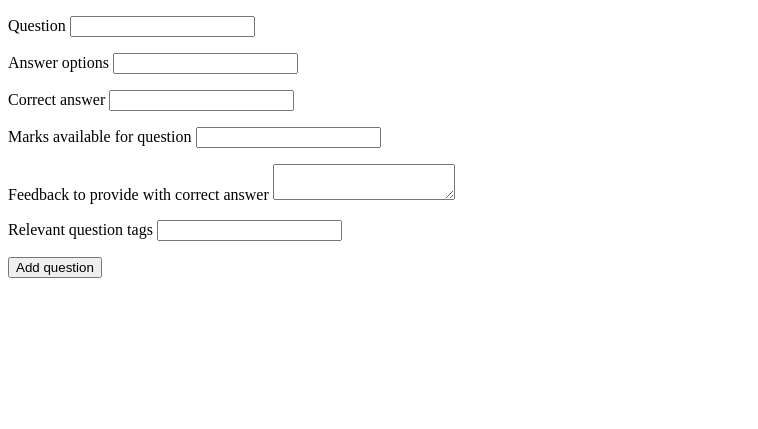
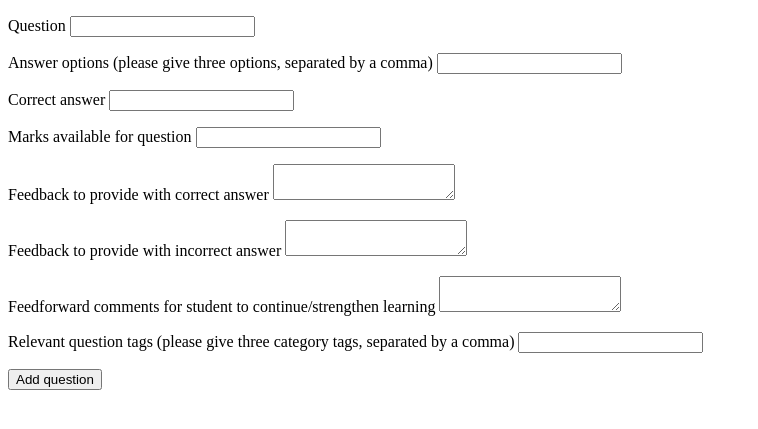
Before and after one commit to danwilliams92/automatedassessmenttool, a Flask app: page /add_question_type1 in a window 1280 px wide. Shown: the part 26-455 px from the top of the page, without its empty margins (0-758 px from the left). Run offline with Flask 2, Linux system fonts and the light colour scheme.

Commit message:
Updated QuestionTypeOne DB Model, routes and form UI to accept answer options and category tags for each type 1 question

```diff
--- a/mainApp/forms.py
+++ b/mainApp/forms.py
@@ -4,11 +4,13 @@ from wtforms.validators import DataRequired, ValidationError
 
 class AddQuestionType1Form(FlaskForm):
   question = StringField('Question',validators=[DataRequired()])
-  answer_options = StringField('Answer options',validators=[DataRequired()])
+  answer_options = StringField('Answer options (please give three options, separated by a comma)',validators=[DataRequired()])
   correct_answer = StringField('Correct answer',validators=[DataRequired()])
   marks_available = IntegerField('Marks available for question', validators=[DataRequired()])
-  question_tags = StringField('Relevant question tags', validators=[DataRequired()])
-  answer_feedback = TextAreaField('Feedback to provide with correct answer', validators=[DataRequired()])
+  question_tags = StringField('Relevant question tags (please give three category tags, separated by a comma)', validators=[DataRequired()])
+  correct_answer_feedback = TextAreaField('Feedback to provide with correct answer', validators=[DataRequired()])
+  incorrect_answer_feedback = TextAreaField('Feedback to provide with incorrect answer', validators=[DataRequired()])
+  feedforward_comments = TextAreaField('Feedforward comments for student to continue/strengthen learning', validators=[DataRequired()])
   add_question = SubmitField('Add question to assessment')
 
 class AddQuestionType2Form(FlaskForm):
--- a/mainApp/routes.py
+++ b/mainApp/routes.py
@@ -13,7 +13,17 @@ def home():
 def add_question_type1():
     form = AddQuestionType1Form()
     if form.validate_on_submit():
-        question = QuestionTypeOne(question=form.question.data, answer_options=form.answer_options.data, correct_answer=form.correct_answer.data, marks_available=form.marks_available.data, question_tags=form.question_tags.data, answer_feedback=form.answer_feedback.data)
+        form_answer_options = form.answer_options.data.split(',')
+        form_answer_option_1 = form_answer_options[0]
+        form_answer_option_2 = form_answer_options[1]
+        form_answer_option_3 = form_answer_options[2]
+
+        form_question_tags = form.question_tags.data.split(',')
+        form_question_tag_1 = form_question_tags[0]
+        form_question_tag_2 = form_question_tags[1]
+        form_question_tag_3 = form_question_tags[2]
+
+        question = QuestionTypeOne(question=form.question.data, answer_option_1=form_answer_option_1, answer_option_2=form_answer_option_2, answer_option_3=form_answer_option_3, correct_answer=form.correct_answer.data, marks_available=form.marks_available.data, question_tag_1=form_question_tag_1, question_tag_2=form_question_tag_2, question_tag_3=form_question_tag_3, correct_answer_feedback=form.correct_answer_feedback.data, incorrect_answer_feedback=form.incorrect_answer_feedback.data, feedforward_comments=form.feedforward_comments.data)
         db.session.add(question)
         db.session.commit()
         flash('Question added.')
@@ -84,21 +94,41 @@ def edit_type_one_question(id):
     type_one_question = QuestionTypeOne.query.filter_by(id=id).first()
     form = AddQuestionType1Form()
     if form.validate_on_submit():
+        form_answer_options = form.answer_options.data.split(",")
+        form_answer_option_1 = form_answer_options[0]
+        form_answer_option_2 = form_answer_options[1]
+        form_answer_option_3 = form_answer_options[2]
+
+        form_question_tags = form.question_tags.data.split(",")
+        form_question_tag_1 = form_question_tags[0]
+        form_question_tag_2 = form_question_tags[1]
+        form_question_tag_3 = form_question_tags[2]
+
         type_one_question.question = form.question.data
-        type_one_question.answer_options = form.answer_options.data
+        type_one_question.answer_option_1 = form_answer_option_1
+        type_one_question.answer_option_2 = form_answer_option_2
+        type_one_question.answer_option_3 = form_answer_option_3
         type_one_question.correct_answer = form.correct_answer.data
         type_one_question.marks_available = form.marks_available.data
-        type_one_question.question_tags = form.question_tags.data
+        type_one_question.question_tag_1 = form_question_tag_1
+        type_one_question.question_tag_2 = form_question_tag_2
+        type_one_question.question_tag_3 = form_question_tag_3
+        type_one_question.correct_answer_feedback = form.correct_answer_feedback.data
+        type_one_question.incorrect_answer_feedback = form.incorrect_answer_feedback.data
+        type_one_question.feedforward_comments = form.feedforward_comments.data
         db.session.add(type_one_question)
         db.session.commit()
         flash('Question updated.')
         return redirect(url_for('home'))
     form.question.data = type_one_question.question
-    form.answer_options.data = type_one_question.answer_options
+    form.answer_options.data = f"{type_one_question.answer_option_1}, {type_one_question.answer_option_2}, {type_one_question.answer_option_3}"
     form.correct_answer.data = type_one_question.correct_answer
     form.marks_available.data = type_one_question.marks_available
-    form.question_tags.data = type_one_question.question_tags
-    form.answer_feedback.data = type_one_question.answer_feedback
+    form.question_tags.data = f"{type_one_question.question_tag_1}, {type_one_question.question_tag_2}, {type_one_question.question_tag_3}"
+    form.correct_answer_feedback.data = type_one_question.correct_answer_feedback
+    form.incorrect_answer_feedback.data = type_one_question.incorrect_answer_feedback
+    form.feedforward_comments.data = type_one_question.feedforward_comments
+
 
     return render_template('edit_type_one_question.html',title='Edit Multiple Choice Question', form=form, type_one_question=type_one_question)
 
--- a/mainApp/templates/add_question_type1.html
+++ b/mainApp/templates/add_question_type1.html
@@ -6,7 +6,9 @@
   <p>{{ form.answer_options.label }} {{ form.answer_options }}</p>
   <p>{{ form.correct_answer.label }} {{ form.correct_answer }}</p>
   <p>{{ form.marks_available.label }} {{ form.marks_available }}</p>
-  <p>{{ form.answer_feedback.label }} {{ form.answer_feedback }}</p>
+  <p>{{ form.correct_answer_feedback.label }} {{ form.correct_answer_feedback }}</p>
+  <p>{{ form.incorrect_answer_feedback.label }} {{ form.incorrect_answer_feedback }}</p>
+  <p>{{ form.feedforward_comments.label }} {{ form.feedforward_comments }}</p>
   <p>{{ form.question_tags.label }} {{ form.question_tags }}</p>
 
   <input type="submit" value="Add question">
--- a/mainApp/templates/edit_type_one_question.html
+++ b/mainApp/templates/edit_type_one_question.html
@@ -6,10 +6,12 @@
   <p>{{ form.answer_options.label }} {{ form.answer_options }}</p>
   <p>{{ form.correct_answer.label }} {{ form.correct_answer }}</p>
   <p>{{ form.marks_available.label }} {{ form.marks_available }}</p>
-  <p>{{ form.answer_feedback.label }} {{ form.answer_feedback }}</p>
+  <p>{{ form.correct_answer_feedback.label }} {{ form.correct_answer_feedback }}</p>
+  <p>{{ form.incorrect_answer_feedback.label }} {{ form.incorrect_answer_feedback }}</p>
+  <p>{{ form.feedforward_comments.label }} {{ form.feedforward_comments }}</p>
   <p>{{ form.question_tags.label }} {{ form.question_tags }}</p>
 
-  <input type="submit" value="Add question">
+  <input type="submit" value="Update question">
 </form>
 
 
```
Also changed, not shown: mainApp/models.py (+11 -11 lines), mainApp/templates/home.html (+6 -4 lines), mainApp/blog.db.
